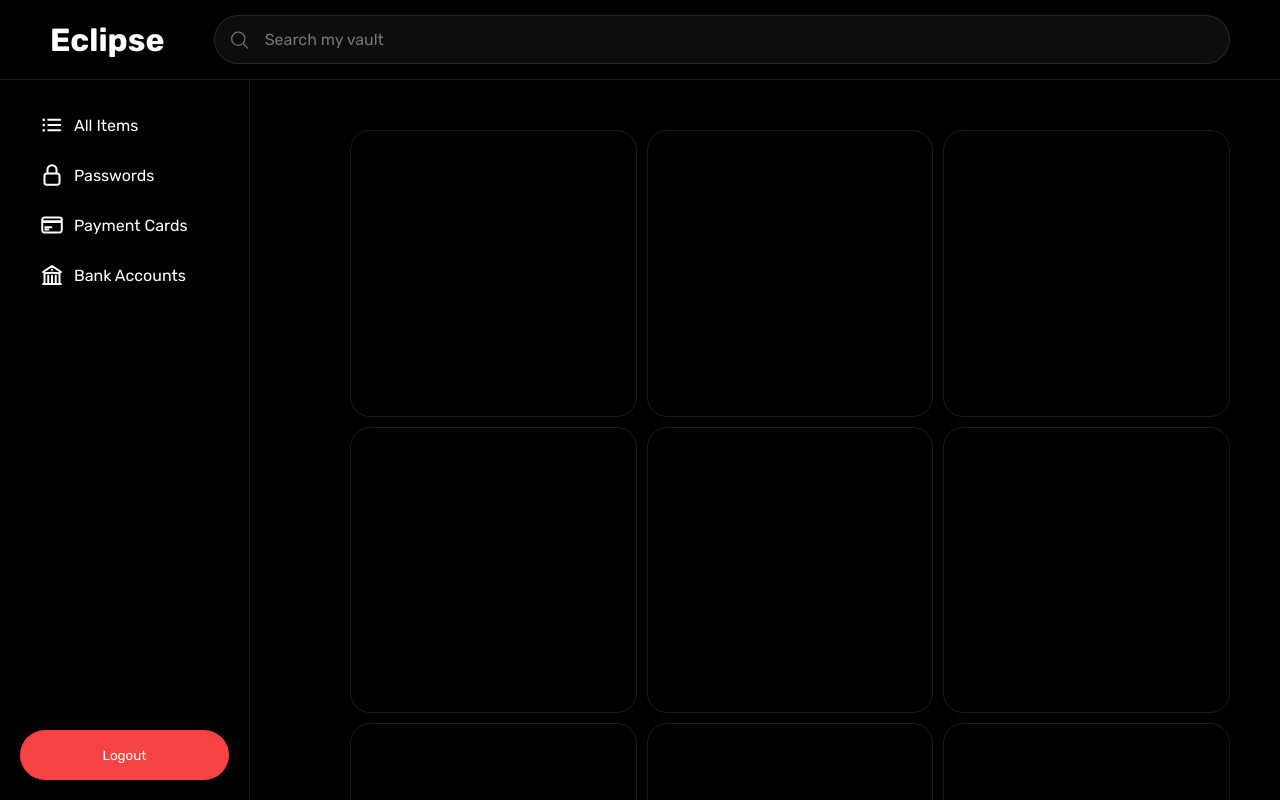
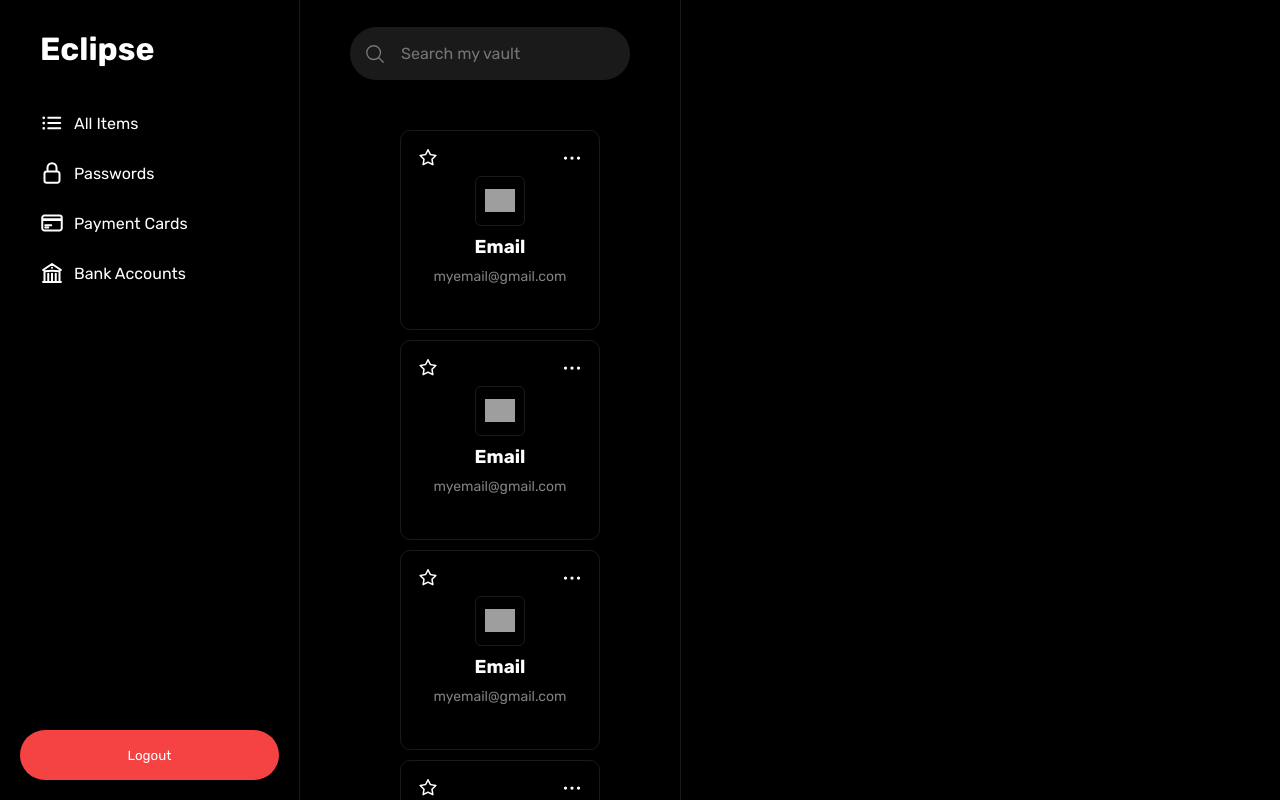
Before and after one commit to Caydonst/eclipse_security, a Next.js app: page /vault in a window 1280 px wide. Shown: the top 800 px of the page. Built offline with nearby package versions, Linux system fonts and the light colour scheme; no server answers; sample sign-in values are in the browser's storage; grey boxes are pictures that could not be loaded.

Commit message:
Vault page updates

```diff
--- a/app/signup/page.module.css
+++ b/app/signup/page.module.css
@@ -63,11 +63,11 @@
 }
 .signupContainer {
     background: transparent;
-    padding: 40px;
+    padding: 50px 40px;
     width: 700px;
     height: 100%;
     display: flex;
-    justify-content: center;
+    justify-content: start;
     align-items: center;
     flex-direction: column;
     gap: 40px;
@@ -281,7 +281,7 @@
     .signupContainer {
         background: transparent;
         border: none;
-        padding: 0 30px;
+        padding: 50px 30px;
         width: 100%;
         max-width: 800px;
     }
--- /dev/null
+++ b/app/vault/AccountCard.tsx
@@ -0,0 +1,25 @@
+import styles from "@/app/vault/page.module.css";
+import {EllipsisHorizontalIcon} from "@heroicons/react/24/outline";
+import React from "react";
+import {accounts} from "./passwords"
+
+export default function AccountCard({ openAccount }) {
+    return (
+        <div className={styles.cell} onClick={openAccount}>
+            <div className={styles.cellHeader}>
+                <button className={styles.favBtn}>
+                    <svg xmlns="http://www.w3.org/2000/svg" viewBox="0 0 640 640"><path d="M320.1 32C329.1 32 337.4 37.1 341.5 45.1L415 189.3L574.9 214.7C583.8 216.1 591.2 222.4 594 231C596.8 239.6 594.5 249 588.2 255.4L473.7 369.9L499 529.8C500.4 538.7 496.7 547.7 489.4 553C482.1 558.3 472.4 559.1 464.4 555L320.1 481.6L175.8 555C167.8 559.1 158.1 558.3 150.8 553C143.5 547.7 139.8 538.8 141.2 529.8L166.4 369.9L52 255.4C45.6 249 43.4 239.6 46.2 231C49 222.4 56.3 216.1 65.3 214.7L225.2 189.3L298.8 45.1C302.9 37.1 311.2 32 320.2 32zM320.1 108.8L262.3 222C258.8 228.8 252.3 233.6 244.7 234.8L119.2 254.8L209 344.7C214.4 350.1 216.9 357.8 215.7 365.4L195.9 490.9L309.2 433.3C316 429.8 324.1 429.8 331 433.3L444.3 490.9L424.5 365.4C423.3 357.8 425.8 350.1 431.2 344.7L521 254.8L395.5 234.8C387.9 233.6 381.4 228.8 377.9 222L320.1 108.8z"/></svg>
+                </button>
+                <button className={styles.headerMenuBtn}><EllipsisHorizontalIcon className={styles.headerMenuIcon}/></button>
+            </div>
+            <div className={styles.logoContainer}>
+                <img className={styles.googleImg}
+                     src="https://upload.wikimedia.org/wikipedia/commons/c/c1/Google_%22G%22_logo.svg"
+                     alt="Google logo"
+                />
+            </div>
+            <h3>{accounts[0].name}</h3>
+            <p>{accounts[0].email}</p>
+        </div>
+    )
+}
--- /dev/null
+++ b/app/vault/VaultClient.tsx
@@ -0,0 +1,50 @@
+"use client"
+import styles from "./page.module.css"
+import LogoutBtn from "./LogoutBtn"
+import {MagnifyingGlassIcon} from "@heroicons/react/24/outline";
+import {BuildingLibraryIcon} from "@heroicons/react/24/outline";
+import {CreditCardIcon} from "@heroicons/react/24/outline";
+import {LockClosedIcon} from "@heroicons/react/24/outline";
+import {ListBulletIcon} from "@heroicons/react/24/outline";
+import {EllipsisHorizontalIcon} from "@heroicons/react/24/outline";
+import {StarIcon} from "@heroicons/react/24/outline";
+import React from "react";
+import Card from "./card";
+import {useState} from "react";
+import AccountCard from "./AccountCard";
+
+export default function VaultClient() {
+    const [open, setOpen] = useState(false);
+
+    const openAccount = () => {
+        setOpen(!open);
+    }
+
+    // Load vault items where ownerId = session.user.id
+    return (
+        <div className={styles.vaultPage}>
+            <div className={styles.sideBar}>
+                <h1>Eclipse</h1>
+                <button className={styles.sideBarButton}><ListBulletIcon className={styles.sideBarIcon}/>All Items</button>
+                <button className={styles.sideBarButton}><LockClosedIcon className={styles.sideBarIcon}/>Passwords</button>
+                <button className={styles.sideBarButton}><CreditCardIcon className={styles.sideBarIcon}/>Payment Cards</button>
+                <button className={styles.sideBarButton}><BuildingLibraryIcon className={styles.sideBarIcon}/>Bank Accounts</button>
+                <LogoutBtn />
+            </div>
+            <div className={styles.contentContainer}>
+                <div className={styles.topBar}>
+                    <div className={styles.searchContainer}>
+                        <MagnifyingGlassIcon className={styles.searchIcon}/>
+                        <input className={styles.searchInput} type={"text"} placeholder={"Search my vault"} />
+                    </div>
+                </div>
+                {Array.from({ length: 12 }, (_, i) => (
+                    <AccountCard key={i} openAccount={openAccount}/>
+                ))}
+            </div>
+            <div className={styles.cardArea}>
+                <Card open={open}/>
+            </div>
+        </div>
+    );
+}
--- /dev/null
+++ b/app/vault/card.tsx
@@ -0,0 +1,9 @@
+import styles from "./page.module.css"
+
+export default function Card({ open }: { open: boolean }) {
+    return (
+        <div className={open ? styles.cardContainer : `${styles.cardContainer} ${styles.open}`}>
+
+        </div>
+    )
+}
--- a/app/vault/page.module.css
+++ b/app/vault/page.module.css
@@ -1,60 +1,25 @@
 .vaultPage {
-    display: grid;
-    grid-template-rows: 80px 1fr;   /* Top row fixed 80px, bottom takes rest */
-    grid-template-columns: 300px 1fr; /* Left column fixed 300px, right takes rest */
-    height: 100vh; /* Full viewport height */
-}
-.topBar {
-    grid-column: 1 / -1;
-    background: #000;
-    border-bottom: 1px solid rgba(255, 255, 255, 0.1);
-    height: 80px;
+    height: 100svh;
     display: flex;
-    align-items: center;
-    justify-content: center;
-    padding: 0 50px;
-    gap: 50px;
-}
-.logoContainer {
-    color: #fff;
-}
-.searchContainer {
-    width: 100%;
-    display: flex;
-    justify-content: center;
-    align-items: center;
-    border: 1px solid rgba(255, 255, 255, 0.1);
-    border-radius: 50px;
-    padding: 0 14px;
-    gap: 14px;
-    background: rgba(255, 255, 255, 0.05);
-}
-.searchIcon {
-    color: rgba(255, 255, 255, 0.4);
-    width: 22px;
-    height: 22px;
-}
-.searchInput {
-    width: 100%;
-    background: transparent;
-    border: none;
-    padding: 14px 0;
-    color: #fff;
-    outline: none;
-    font-size: 16px;
 }
 .sideBar {
-    grid-row: 2; /* Bottom row */
-    grid-column: 1; /* First column */
-    width: 250px;
+    position: fixed;
+    left: 0;
+    top: 0;
+    bottom: 0;
+    width: 300px;
     background: #000;
     border-right: 1px solid rgba(255, 255, 255, 0.1);
     display: flex;
     justify-content: start;
-    align-items: center;
+    align-items: start;
     flex-direction: column;
-    padding: 20px;
-    position: relative;
+    padding: 0 20px;
+    z-index: 2;
+}
+.sideBar h1 {
+    color: #fff;
+    padding: 30px 20px;
 }
 .sideBarButton {
     width: 100%;
@@ -70,6 +35,7 @@
     cursor: pointer;
     gap: 10px;
     font-size: 16px;
+    transition: 0.2s;
 }
 .sideBarIcon {
     color: #fff;
@@ -80,25 +46,158 @@
 .sideBarButton:hover {
     background: rgba(255, 255, 255, 0.1);
 }
+.topBar {
+    position: fixed;
+    top: 0;
+    left: 300px;
+    right: 600px;
+    background: #000;
+    display: flex;
+    align-items: end;
+    justify-content: center;
+    padding: 0 50px;
+    height: 80px;
+    gap: 50px;
+    box-shadow: 0 16px 14px 0 #000;
+    z-index: 1;
+}
+.logoContainer {
+    color: #fff;
+}
+.searchContainer {
+    width: 100%;
+    display: flex;
+    justify-content: center;
+    align-items: center;
+    position: relative;
+}
+.searchIcon {
+    position: absolute;
+    left: 14px;
+    top: 50%;
+    transform: translateY(-50%);
+    color: rgba(255, 255, 255, 0.4);
+    width: 22px;
+    height: 22px;
+}
+.searchInput {
+    width: 100%;
+    background: rgba(255, 255, 255, 0.1);
+    padding: 16px 50px;
+    color: #fff;
+    outline: none;
+    font-size: 16px;
+    border: 1px solid transparent;
+    border-radius: 50px;
+}
+.searchInput:hover {
+    border-color: rgba(255, 255, 255, 0.1);
+    background: transparent;
+}
+.searchInput:focus {
+    border-color: rgba(255, 255, 255, 0.1);
+    background: transparent;
+}
 .contentContainer {
-    grid-row: 2;
-    grid-column: 2;
-    background: #000;
+    position: absolute;
+    top: 80px;
+    right: 600px;
+    left: 300px;
     display: grid;
-    grid-template-columns: repeat(auto-fit, minmax(250px, 1fr));
+    grid-template-columns: repeat(auto-fit, minmax(200px, 1fr));
     grid-auto-rows: 1fr;
-    overflow: auto;
-    padding: 50px;
+    padding: 50px 100px;
     gap: 10px;
 }
 .cell {
     border: 1px solid rgba(255, 255, 255, 0.1);
-    border-radius: 20px;
+    border-radius: 10px;
     aspect-ratio: 1;
     cursor: pointer;
+    display: flex;
+    justify-content: center;
+    align-items: center;
+    flex-direction: column;
+    gap: 10px;
+    position: relative;
+    transition: 0.2s;
+}
+.logoContainer {
+    width: 50px;
+    height: 50px;
+    border: 1px solid rgba(255, 255, 255, 0.1);
+    display: flex;
+    justify-content: center;
+    align-items: center;
+    border-radius: 6px;
+}
+.cellHeader {
+    position: absolute;
+    top: 0;
+    width: 100%;
+    display: flex;
+    justify-content: space-between;
+    align-items: center;
+    padding: 10px;
+}
+.headerMenuBtn {
+    background: transparent;
+    border: none;
+    display: flex;
+    justify-content: center;
+    align-items: center;
+    border-radius: 50%;
+    width: 34px;
+    height: 34px;
+    cursor: pointer;
+}
+.favBtn {
+    background: transparent;
+    border: none;
+    display: flex;
+    justify-content: center;
+    align-items: center;
+    border-radius: 50%;
+    width: 34px;
+    height: 34px;
+    cursor: pointer;
+}
+.favBtn svg {
+    fill: #fff ;
+    width: 20px;
+}
+.favBtn:hover {
+    background: rgba(255, 255, 255, 0.1);
+}
+.headerMenuBtn:hover {
+    background: rgba(255, 255, 255, 0.1);
+}
+.headerMenuIcon {
+    color: #fff;
+    width: 26px;
+}
+.cell img {
+    width: 30px;
+}
+.cell h3 {
+    color: #fff;
+}
+.cell p {
+    font-size: 14px;
+    color: rgba(255, 255, 255, 0.5);
+    text-overflow: ellipsis;
 }
 .cell:hover {
     border-color: #fff;
+}
+.cardArea {
+    position: fixed;
+    top: 0;
+    right: 0;
+    bottom: 0;
+    width: 600px;
+    border-left: 1px solid rgba(255, 255, 255, 0.1);
+    z-index: 1;
 }
 .logoutBtn {
     position: absolute;
@@ -151,3 +250,17 @@
         transform: scale(1.6);
     }
 }
+.cardContainer {
+    position: fixed;
+    bottom: 0;
+    width: 560px;
+    background: #000;
+    top: 20px;
+    right: 20px;
+    border-radius: 20px 20px 0 0;
+    border: 1px solid rgba(255, 255, 255, 0.1);
+    transition: 0.3s;
+}
+.open {
+    transform: translateY(100%);
+}
--- a/app/vault/page.tsx
+++ b/app/vault/page.tsx
@@ -1,56 +1,15 @@
-import styles from "./page.module.css"
+// app/vault/page.tsx (Server Component by default)
 import { getServerSession } from "next-auth";
 import { authOptions } from "@/app/api/auth/[...nextauth]/route";
-import { signOut } from "next-auth/react";
-import LogoutBtn from "./LogoutBtn"
-import { redirect } from "next/navigation"
-import {MagnifyingGlassIcon} from "@heroicons/react/24/outline";
-import {BuildingLibraryIcon} from "@heroicons/react/24/outline";
-import {CreditCardIcon} from "@heroicons/react/24/outline";
-import {LockClosedIcon} from "@heroicons/react/24/outline";
-import {ListBulletIcon} from "@heroicons/react/24/outline";
+import { redirect } from "next/navigation";
+import VaultClient from "./VaultClient";
+
 
 export default async function VaultPage() {
-    // @ts-ignore
     const session = await getServerSession(authOptions);
-
     if (!session) {
         redirect("/login");
     }
 
-    // Load vault items where ownerId = session.user.id
-    return (
-        <div className={styles.vaultPage}>
-            <div className={styles.topBar}>
-                <div className={styles.logoContainer}>
-                    <h1>Eclipse</h1>
-                </div>
-                <div className={styles.searchContainer}>
-                    <MagnifyingGlassIcon className={styles.searchIcon}/>
-                    <input className={styles.searchInput} type={"text"} placeholder={"Search my vault"} />
-                </div>
-            </div>
-            <div className={styles.sideBar}>
-                <button className={styles.sideBarButton}><ListBulletIcon className={styles.sideBarIcon}/>All Items</button>
-                <button className={styles.sideBarButton}><LockClosedIcon className={styles.sideBarIcon}/>Passwords</button>
-                <button className={styles.sideBarButton}><CreditCardIcon className={styles.sideBarIcon}/>Payment Cards</button>
-                <button className={styles.sideBarButton}><BuildingLibraryIcon className={styles.sideBarIcon}/>Bank Accounts</button>
-                <LogoutBtn />
-            </div>
-            <div className={styles.contentContainer}>
-                <div className={styles.cell}></div>
-                <div className={styles.cell}></div>
-                <div className={styles.cell}></div>
-                <div className={styles.cell}></div>
-                <div className={styles.cell}></div>
-                <div className={styles.cell}></div>
-                <div className={styles.cell}></div>
-                <div className={styles.cell}></div>
-                <div className={styles.cell}></div>
-                <div className={styles.cell}></div>
-                <div className={styles.cell}></div>
-                <div className={styles.cell}></div>
-            </div>
-        </div>
-    );
+    return <VaultClient />;
 }
--- /dev/null
+++ b/app/vault/passwords.ts
@@ -0,0 +1,10 @@
+interface Account {
+    id: number;
+    name: string;
+    email: string;
+    password: string;
+}
+
+export const accounts: Account[] = [
+    {id: 1, name: "Email", email: "myemail@gmail.com", password: "mypassword1"}
+]
```
Also changed, not shown: app/components/navbar/navbar.module.css (+16 -0 lines), app/login/page.module.css (+4 -3 lines).
